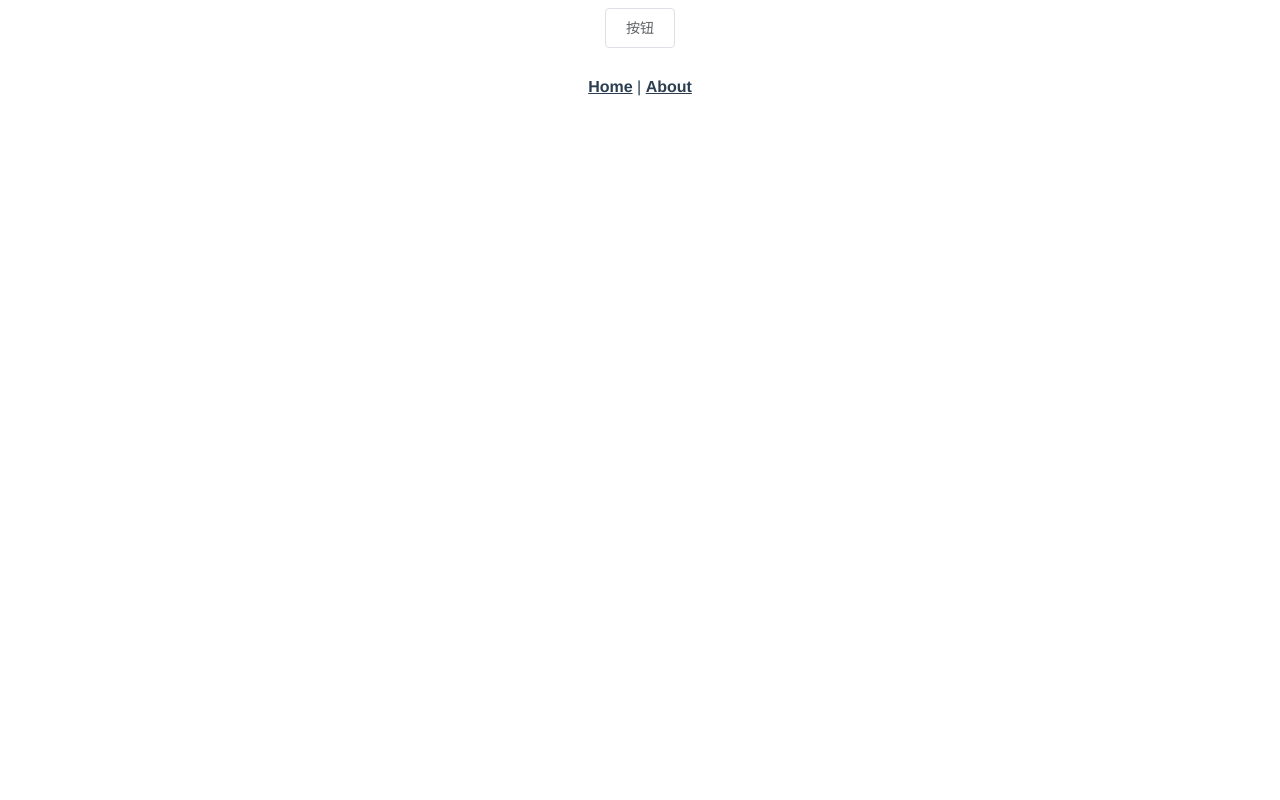
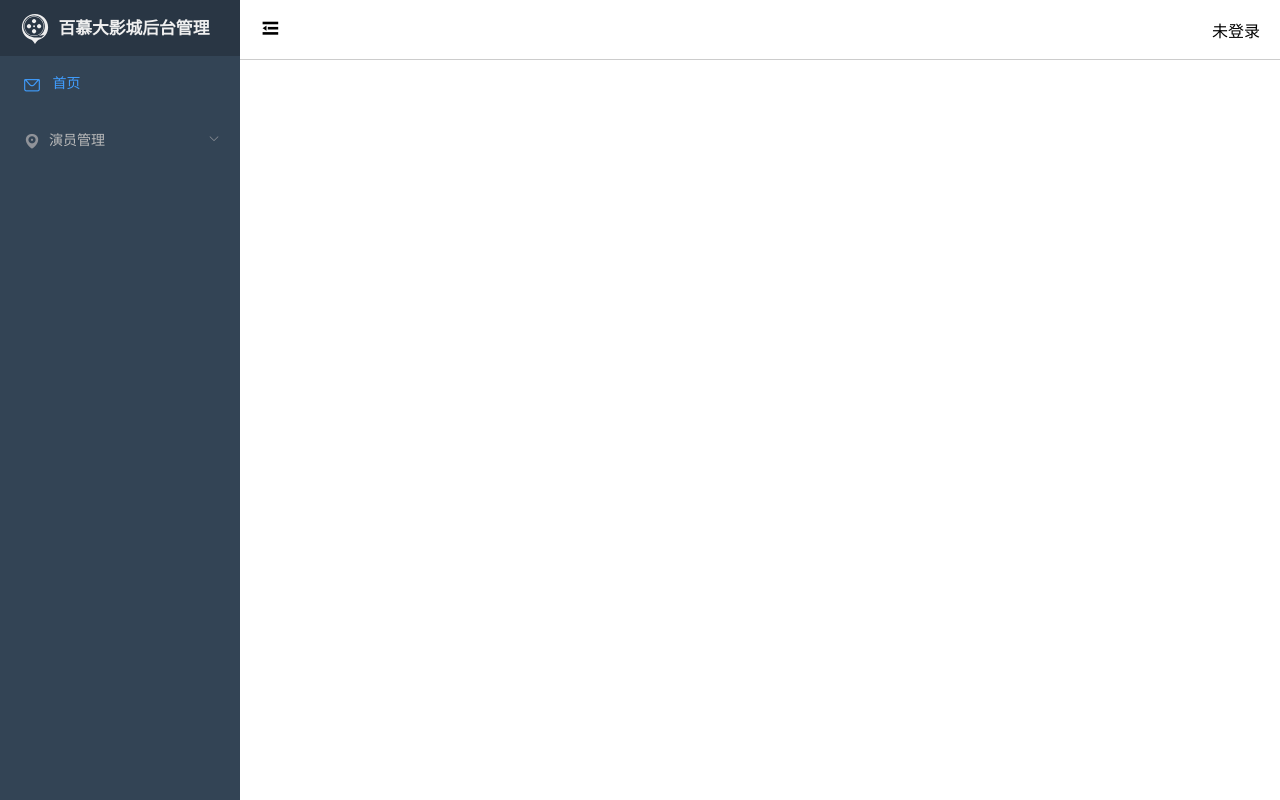
Before and after one commit to MrChen8496/code2302, a Vue app in the folder day03/demo/bmdstudios-ms-client/: page /home in a window 1280 px wide. Built offline with nearby package versions, Linux system fonts and the light colour scheme.

Commit message:
2023年6月6日11:41:44 - 实现主体页面结构，并搭建嵌套路由系统

```diff
--- a/day03/demo/bmdstudios-ms-client/src/App.vue
+++ b/day03/demo/bmdstudios-ms-client/src/App.vue
@@ -1,33 +1,12 @@
 <template>
   <div id="app">
-    <el-button>按钮</el-button>
-    <nav>
-      <router-link to="/">Home</router-link> |
-      <router-link to="/about">About</router-link>
-    </nav>
     <router-view/>
   </div>
 </template>
 
 <style lang="scss">
-#app {
-  font-family: Avenir, Helvetica, Arial, sans-serif;
-  -webkit-font-smoothing: antialiased;
-  -moz-osx-font-smoothing: grayscale;
-  text-align: center;
-  color: #2c3e50;
-}
-
-nav {
-  padding: 30px;
-
-  a {
-    font-weight: bold;
-    color: #2c3e50;
-
-    &.router-link-exact-active {
-      color: #42b983;
-    }
-  }
+* {
+  margin: 0;
+  padding: 0;
 }
 </style>
--- a/day03/demo/bmdstudios-ms-client/src/router/index.js
+++ b/day03/demo/bmdstudios-ms-client/src/router/index.js
@@ -7,16 +7,27 @@ Vue.use(VueRouter)
 const routes = [
   {
     path: '/',
+    redirect: '/home/index'
+  },
+  {
+    path: '/home',
     name: 'home',
-    component: HomeView
+    component: HomeView,
+    children: [{
+      path: 'index',
+      component: () => import('../views/Index.vue')
+    },{
+      path: 'actor-list',
+      component: () => import('../views/actor/ActorList.vue')
+    },{
+      path: 'actor-add',
+      component: () => import('../views/actor/ActorAdd.vue')
+    }]
   },
   {
     path: '/about',
     name: 'about',
-    // route level code-splitting
-    // this generates a separate chunk (about.[hash].js) for this route
-    // which is lazy-loaded when the route is visited.
-    component: () => import(/* webpackChunkName: "about" */ '../views/AboutView.vue')
+    component: () => import('../views/AboutView.vue')
   }
 ]
 
--- a/day03/demo/bmdstudios-ms-client/src/views/HomeView.vue
+++ b/day03/demo/bmdstudios-ms-client/src/views/HomeView.vue
@@ -1,18 +1,85 @@
 <template>
-  <div class="home">
-    <img alt="Vue logo" src="../assets/logo.png">
-    <HelloWorld msg="Welcome to Your Vue.js App"/>
+  <div>
+    <el-container style="height: 100vh">
+      <el-aside class="aside" :style="{width:`${isCollapse?65:240}px`, transition: '0.4s'}">
+        <el-menu
+          default-active="index"
+          background-color="#345"
+          text-color="#bbb"
+          :style="{height: '100vh'}"
+          :collapse="isCollapse"
+          class="el-menu-vertical-demo">
+          <el-menu-item>
+            <img width="30px" src="../assets/logo.svg" alt="">
+            <template slot="title">
+              <span style="font-size: 1.2em; color:#efefef; font-weight: bold;">&nbsp;&nbsp;百慕大影城后台管理</span>
+            </template>
+          </el-menu-item>
+          <el-menu-item index="index">
+            <i class="el-icon-message"></i>
+            <template slot="title">
+              首页
+            </template>
+          </el-menu-item>
+          <el-submenu index="1">
+            <template slot="title">
+              <i class="el-icon-location"></i>
+              <span slot="title">演员管理</span>
+            </template>
+            <el-menu-item index="1-1">
+              <i class="el-icon-notebook-2"></i>
+              <span slot="title">演员列表</span>
+            </el-menu-item>
+            <el-menu-item index="1-2">
+              <i class="el-icon-plus"></i>
+              <span slot="title">新增演员</span>
+            </el-menu-item>
+          </el-submenu>
+        </el-menu>
+      </el-aside>
+
+      <el-container>
+        <el-header class="header">
+          <i v-show="!isCollapse" class="el-icon-s-fold" @click="isCollapse=true"></i>
+          <i v-show="isCollapse" class="el-icon-s-unfold" @click="isCollapse=false"></i>
+          <span>未登录</span>
+        </el-header>
+
+        <el-main>
+          <!-- 二级路由占位符 -->
+          <router-view />
+        </el-main>
+      </el-container>
+    </el-container>
   </div>
 </template>
 
 <script>
-// @ is an alias to /src
-import HelloWorld from '@/components/HelloWorld.vue'
+export default {
+  data() {
+    return {
+      isCollapse: false
+    }
+  },
+};
+</script>
 
-export default {
-  name: 'HomeView',
-  components: {
-    HelloWorld
+<style lang="scss" scoped>
+.header {
+  display: flex;
+  align-items: center;
+  justify-content: space-between;
+  border-bottom: 1px solid #ccc;
+
+  i {
+    font-size: 1.3em;
   }
 }
-</script>
+.aside::-webkit-scrollbar {
+  display: none;
+}
+.el-menu-vertical-demo:not(.el-menu--collapse) {
+    width: 240px;
+    min-height: 400px;
+  }
+</style>
--- /dev/null
+++ b/day03/demo/bmdstudios-ms-client/src/views/Index.vue
@@ -0,0 +1,13 @@
+<template>
+  <div>
+    <!-- Index.vue -->
+    <h1>首页 Index.vue</h1>
+  </div>
+</template>
+
+<script>
+export default {};
+</script>
+
+<style lang="scss" scoped>
+</style>
--- /dev/null
+++ b/day03/demo/bmdstudios-ms-client/src/views/actor/ActorAdd.vue
@@ -0,0 +1,13 @@
+<template>
+  <div>
+    <!-- views/actor/ActorAdd.vue -->
+    <h1>views/actor/ActorAdd.vue 新增表单</h1>
+  </div>
+</template>
+
+<script>
+export default {};
+</script>
+
+<style lang="scss" scoped>
+</style>
--- /dev/null
+++ b/day03/demo/bmdstudios-ms-client/src/views/actor/ActorList.vue
@@ -0,0 +1,13 @@
+<template>
+  <div>
+    <!-- views/actor/ActorList.vue -->
+    <h1>views/actor/ActorList.vue 列表</h1>
+  </div>
+</template>
+
+<script>
+export default {};
+</script>
+
+<style lang="scss" scoped>
+</style>
```
Also changed, not shown: day03/demo/bmdstudios-ms-client/src/assets/logo.svg (added), 1 other file (tests, documents, lock files or other folders).
